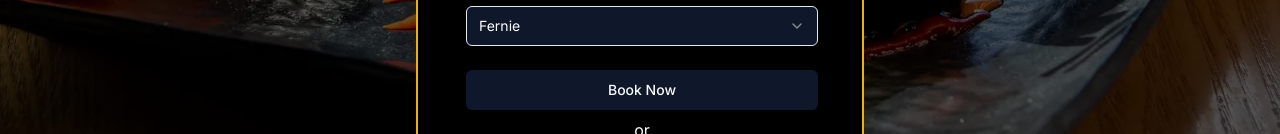
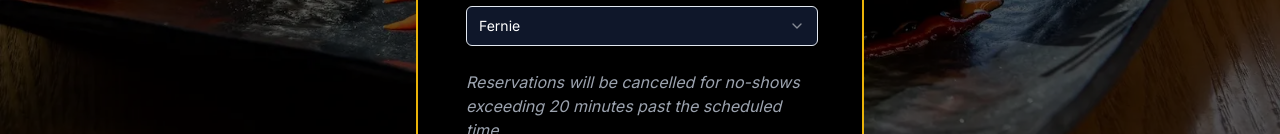
Before and after one commit to Vancouver-WebTeck/sushiwood, a Next.js app: page / in a window 1280 px wide. Both pictures are taken after a click on the button "RESERVATIONS". Shown: the part 666-800 px from the top of the page. Built offline with nearby package versions, Linux system fonts and the light colour scheme; no server answers.

Commit message:
Displaying note for cancellation

```diff
--- a/src/_component/Calendar.tsx
+++ b/src/_component/Calendar.tsx
@@ -336,6 +336,8 @@ const Calendar = ({ classname }: { classname?: string }) => {
             )}
           />
 
+          <p className="italic text-gray-400">Reservations will be cancelled for no-shows exceeding 20 minutes past the scheduled time.</p>
+
           <div className="flex flex-col gap-2">
             <Button variant={"default"} type="submit">
               Book Now
```
